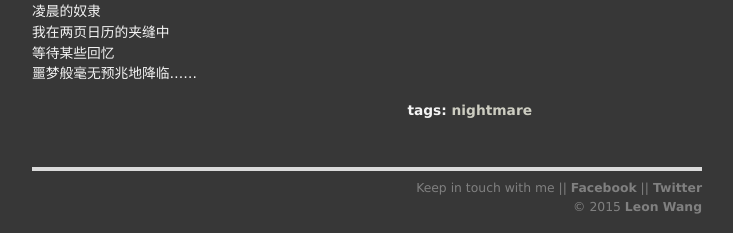
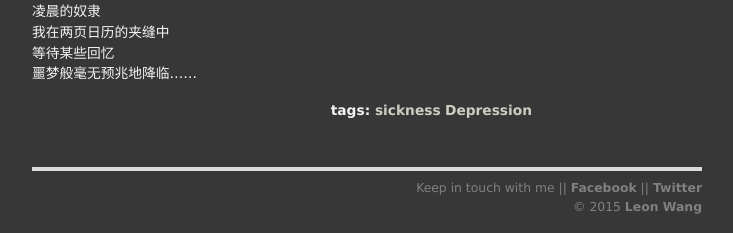
Before and after one commit to wangliyangleon/wangliyangleon-deprecated.github.io, a Jekyll site: the page built from all/poem/_posts/2015-09-02-xiangyasezhiye.md, in a window 1280 px wide. Shown: the part 827-1060 px from the top of the page, without its empty margins (273-1006 px from the left). Built offline with Jekyll 4.4.1, drawn with Linux system fonts in a browser that asks for light colours; comment, search, counter and statistics services are not loaded.

Commit message:
update tags

```diff
--- a/all/poem/_posts/2015-09-02-xiangyasezhiye.md
+++ b/all/poem/_posts/2015-09-02-xiangyasezhiye.md
@@ -5,7 +5,8 @@ layout: post
 categories:
   - poem
 tags:
-  - nightmare
+  - sickness
+  - Depression
 ---
 ## 象牙色之夜
 夜越黑
--- /dev/null
+++ b/tags/death/index.html
@@ -0,0 +1,4 @@
+---
+layout: tag
+tag: death
+---
--- a/tags/charset/index.html
+++ b/tags/depression/index.html
@@ -1,4 +1,4 @@
 ---
 layout: tag
-tag: charset
+tag: Depression
 ---
--- /dev/null
+++ b/tags/memory/index.html
@@ -0,0 +1,4 @@
+---
+layout: tag
+tag: memory
+---
--- a/tags/nightmare/index.html
+++ b/tags/sickness/index.html
@@ -1,4 +1,4 @@
 ---
 layout: tag
-tag: nightmare
+tag: sickness
 ---
```
Also changed, not shown: all/life/_posts/2015-09-01-test-lang.md (+0 -2 lines), all/poem/_posts/2015-09-02-nanxiafancheng.md (+1 -0 lines).
